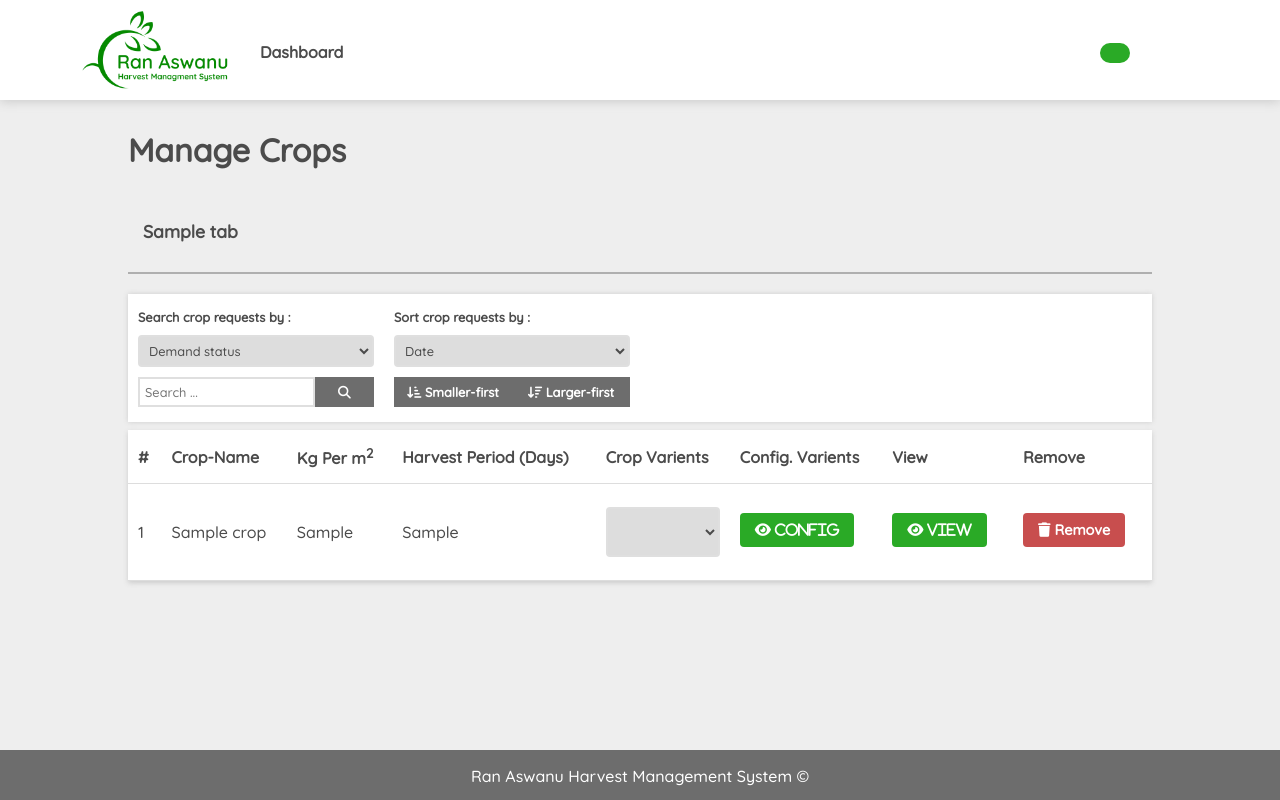
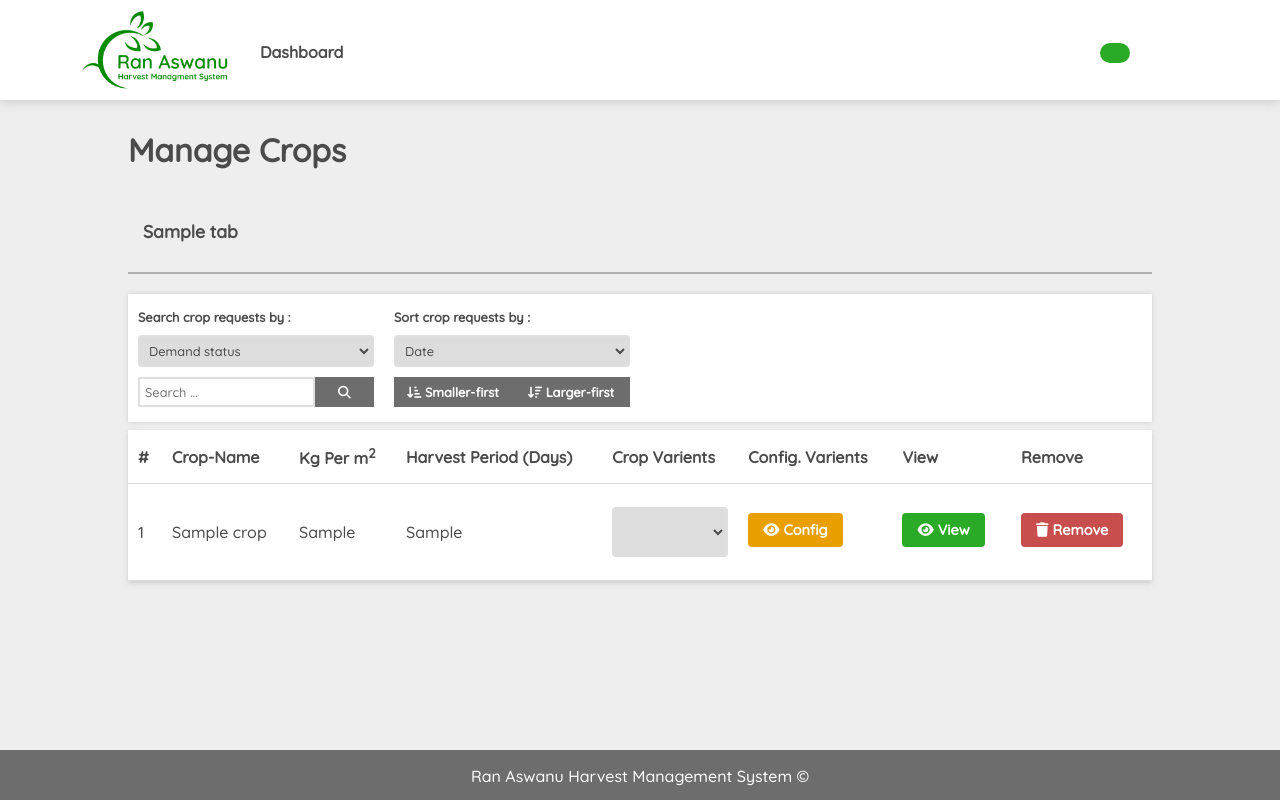
Before and after one commit to ucsc-2nd-year-group-22/RanAswanu, a PHP site: the page made by views/crop/crops.php in a window 1280 px wide. Run offline with PHP 8.4, Linux system fonts and the light colour scheme; the template is opened without the code that fills it: most values are stand-ins (such as "Sample title", 1, 10 or a date in 2020); data that the repository does not hold is empty; some libraries are stand-ins or nearby versions.

Commit message:
Update admin/crops buttons class

```diff
--- a/views/crop/crops.php
+++ b/views/crop/crops.php
@@ -80,10 +80,10 @@
                 </select>
             </td>
             <td>
-                <a href="<?php echo URL .'crop/varients/'.$cropItem['id']; ?>" class="mini-button normal btn"><i class="fas fa-eye"> Config</i></a>
+            <a href="<?php echo URL .'crop/varients/'.$cropItem['id']; ?>" class="mini-button warning btn"><i class="fas fa-eye"> </i> Config</a>
             </td>
             <td>
-                <a href="<?php echo URL .'crop/edit/'.$cropItem['id']; ?>" class="mini-button normal btn"><i class="fas fa-eye"> View</i></a>
+                <a href="<?php echo URL .'crop/edit/'.$cropItem['id']; ?>" class="mini-button normal btn"><i class="fas fa-eye"> </i> View</a>
             </td>
             <td>
             <a href="<?php echo URL .'crop/delete/'.$cropItem['id']; ?>" class="mini-button danger btn"><i class="fas fa-trash"> </i> Remove </a>
```
